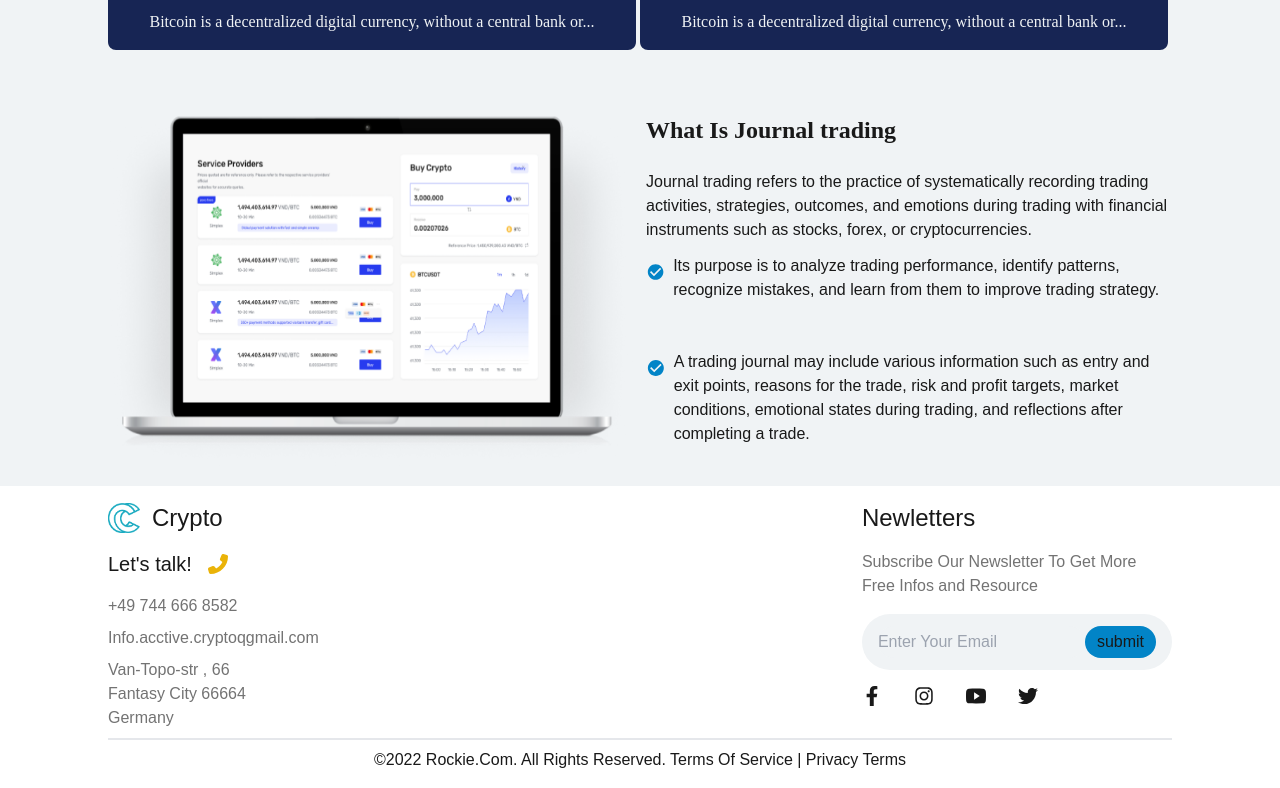
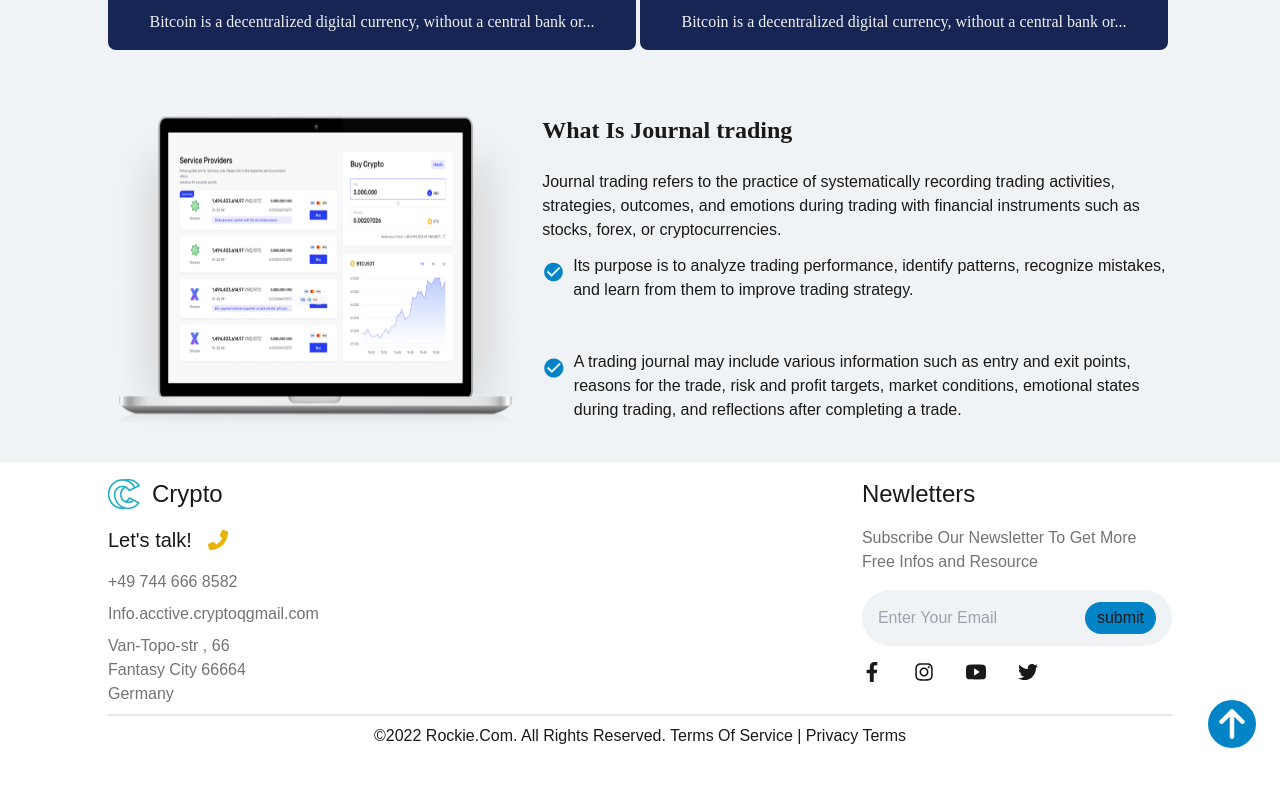
Before and after one commit to adelorosia/crypto_currency_front, a React (Vite) app: page / in a window 1280 px wide. Shown: the part 909-1697 px from the top of the page. After the commit the page ends 1673 px from the top, so only its background shows below. Built offline with nearby package versions, Linux system fonts and the light colour scheme; no server answers; a web font is replaced by a local one.

Commit message:
framer motion footer und home journal up and down component hinzugefügt (#41)
Co-authored-by: ghulamkarimi <karimiamirhossein12@gmail.com>

```diff
--- a/src/App.tsx
+++ b/src/App.tsx
@@ -10,10 +10,15 @@ import {
 } from "./feature/reducers/appSlice";
 import { AppDispatch, RootState } from "./feature/store";
 import SidebarMenu from "./components/navbar/menu/SidebarMenu";
-import { useEffect } from "react";
+import { useEffect, useRef } from "react";
 import { displayUsers } from "./feature/reducers/userSlice";
 import Footer from "./components/footer/Footer";
+import UpAndDown from "./components/upAndDownButton/UpAndDown";
+
+
 const App = () => {
+
+  const goTopRef = useRef<HTMLDivElement>(null);
   const dispatch = useDispatch<AppDispatch>();
   const { isUserPanelOpen, isSidebarMenuOpen, isDarkMode } = useSelector(
     (state: RootState) => state.app
@@ -44,6 +49,7 @@ const App = () => {
       className={`w-full min-h-screen relative ${
         isDarkMode ? "dark-theme" : " light-theme"
       }`}
+      ref={goTopRef}
     >
       <div
         className={`${
@@ -83,8 +89,8 @@ const App = () => {
           <Outlet />
         </main>
         <footer>
-
           <Footer />
+          <UpAndDown goTopRef={goTopRef} />
         </footer>
       </div>
       <ToastContainer />
--- a/src/components/footer/Footer.tsx
+++ b/src/components/footer/Footer.tsx
@@ -1,13 +1,15 @@
-import { useSelector } from "react-redux";
-import { RootState } from "../../feature/store";
-import logo from "../../assets/images/logo.png";
-import MaxWithWrapper from "../MaxWithWrapper";
-import { FaPhoneFlip } from "react-icons/fa6";
-import { FaFacebookF, FaInstagram, FaTwitter } from "react-icons/fa";
-import { IoLogoYoutube } from "react-icons/io5";
+import { useSelector } from "react-redux"; // Importiere useSelector Hook von react-redux für den Zugriff auf den Store
+import { RootState } from "../../feature/store"; // Importiere RootState, um den Typ des Store-States zu definieren
+import logo from "../../assets/images/logo.png"; // Importiere das Logo-Bild
+import MaxWithWrapper from "../MaxWithWrapper"; // Importiere MaxWithWrapper-Komponente
+import { FaPhoneFlip } from "react-icons/fa6"; // Importiere das Telefonsymbol von react-icons/fa6
+import { FaFacebookF, FaInstagram, FaTwitter } from "react-icons/fa"; // Importiere Social-Media-Symbole von react-icons/fa
+import { IoLogoYoutube } from "react-icons/io5"; // Importiere das YouTube-Symbol von react-icons/io5
+import { motion } from "framer-motion"; // Importiere motion von framer-motion für Animationen
+import { fadeIn } from "../../utils/motin"; // Importiere die fadeIn-Animationsfunktion aus den Motin-Utilities
 
 const Footer = () => {
-  const { isDarkMode } = useSelector((state: RootState) => state.app);
+  const { isDarkMode } = useSelector((state: RootState) => state.app); // Zustand des Dunkelmodus aus dem Store abrufen
   return (
     <div
       className={` mt-4 px-3 font-FONT_VIGA ${
@@ -16,49 +18,83 @@ const Footer = () => {
     >
       <MaxWithWrapper className="py-4">
         <div className="flex flex-col gap-4 md:flex md:flex-row justify-between border-b-2 pb-2">
+          {/* Bereich mit dem Firmenlogo und den Kontaktinformationen */}
+          <motion.div
+            variants={fadeIn("left", 0.8)}
+            initial="hidden"
+            whileInView="show"
+            viewport={{ margin: "100px" }}
+          >
             <div>
               <div className="flex items-center gap-3">
-              <img className="w-8" src={logo} alt="" />
-              <p className="text-2xl">Crypto</p>
+                <img className="w-8" src={logo} alt="" /> {/* Firmenlogo */}
+                <p className="text-2xl">Crypto</p> {/* Firmenname */}
               </div>
+              {/* Kontaktinformationen */}
               <div className="flex items-center gap-4 my-4 cursor-pointer">
                 <p className="text-xl">Let's talk! </p>
                 <FaPhoneFlip className="text-xl text-yellow-500 hover:animate-bounce " />
               </div>
-
-            <p className="my-2 text-PRIMARY_GRAY cursor-pointer"> +49 744 666 8582</p>
+              <p className="my-2 text-PRIMARY_GRAY cursor-pointer">
+                {" "}
+                +49 744 666 8582
+              </p>
               <p className="mb-2  text-PRIMARY_GRAY cursor-pointer">
                 Info.acctive.cryptoqgmail.com
               </p>
-
               <p className=" text-PRIMARY_GRAY">Van-Topo-str , 66</p>
               <p className=" text-PRIMARY_GRAY">Fantasy City 66664</p>
               <p className="text-PRIMARY_GRAY">Germany</p>
             </div>
+          </motion.div>
 
+          {/* Trennlinie für mobile Ansicht */}
+          <div className="md:hidden border-b-2" />
+
+          {/* Bereich für Newsletter-Anmeldung */}
+          <motion.div
+            variants={fadeIn("up", 0.8)}
+            initial="hidden"
+            whileInView="show"
+            viewport={{ margin: "100px" }}
+          >
             <div>
-            <p className="text-2xl">Newletters</p>
+              <p className="text-2xl">Newletters</p> {/* Titel */}
               <div className="py-4">
-                <p className=" text-PRIMARY_GRAY">Subscribe Our Newsletter To Get More</p>
+                <p className=" text-PRIMARY_GRAY">
+                  Subscribe Our Newsletter To Get More
+                </p>
                 <p className=" text-PRIMARY_GRAY">Free Infos and Resource </p>
               </div>
-            <div className={`flex justify-between rounded-full w-full py-3 px-4 ${ isDarkMode ? "bg-PRIMARY_BLACK" : "bg-PRIMARY_WHITE"}`}>
+              {/* Eingabefeld für E-Mail-Adresse und Anmeldebutton */}
+              <div
+                className={`flex justify-between rounded-full w-full py-3 px-4 ${
+                  isDarkMode ? "bg-PRIMARY_BLACK" : "bg-PRIMARY_WHITE"
+                }`}
+              >
                 <input
                   placeholder="Enter Your Email"
-                className={`rounded-full outline-none w-full  ${ isDarkMode ? "bg-PRIMARY_BLACK" : "bg-PRIMARY_WHITE"}`} type="email" />
-                <button className="bg-PRIMARY_BLUE py-1  px-3 rounded-full">submit</button>
+                  className={`rounded-full outline-none w-full  ${
+                    isDarkMode ? "bg-PRIMARY_BLACK" : "bg-PRIMARY_WHITE"
+                  }`}
+                  type="email"
+                />
+                <button className="bg-PRIMARY_BLUE py-1  px-3 rounded-full">
+                  submit
+                </button>
               </div>
+              {/* Social-Media-Icons */}
               <div className="flex gap-8 text-xl mt-4 ">
                 <FaFacebookF className="hover:text-PRIMARY_BLUE" />
                 <FaInstagram className="hover:text-PRIMARY_BLUE" />
                 <IoLogoYoutube className="hover:text-PRIMARY_BLUE" />
                 <FaTwitter className="hover:text-PRIMARY_BLUE" />
               </div>
-
             </div>
+          </motion.div>
         </div>
 
-
+        {/* Copyright-Text */}
         <p className="w-full text-center pt-2">
           ©2022 Rockie.Com. All Rights Reserved. Terms Of Service | Privacy
           Terms
--- a/src/components/homeJournal/HomeJournal.tsx
+++ b/src/components/homeJournal/HomeJournal.tsx
@@ -1,35 +1,54 @@
-import { IoMdCheckmarkCircle } from "react-icons/io";
+import { IoMdCheckmarkCircle } from "react-icons/io"; // Importiere das Häkchen-Symbol von react-icons/io
+import { fadeIn } from "../../utils/motin"; // Importiere die fadeIn-Animationsfunktion aus den Motin-Utilities
+import { motion } from "framer-motion"; // Importiere motion von framer-motion für Animationen
 
 const HomeJournal = () => {
   return (
     <div className=" font-FONT_VIGA flex flex-col xl:flex-row lg:justify-between px-3 gap-3">
+      {/* Bildbereich */}
       <div className="flex w-full">
-        <img src="/journal.png" alt="" />
+        <img src="/journal.png" alt="" /> {/* Bild */}
       </div>
+      {/* Textbereich mit Einblendungsanimation */}
+      <motion.div
+        variants={fadeIn("up", 0.8)} // Animationsvarianten und -eigenschaften
+        initial="hidden" // Startzustand der Animation
+        whileInView={"show"} // Animation wird gestartet, wenn das Element im sichtbaren Bereich ist
+        viewport={{ margin: "50px" }} // Sichtbarer Bereich für die Animation
+      >
         <div className=" w-full flex-col place-item-center">
+          {/* Überschrift */}
           <h3 className="text-2xl font-bold mb-3">What Is Journal trading</h3>
+          {/* Textabschnitt */}
           <p className="xl:pt-3">
             Journal trading refers to the practice of systematically recording
-          trading activities, strategies, outcomes, and emotions during trading
-          with financial instruments such as stocks, forex, or cryptocurrencies.
+            trading activities, strategies, outcomes, and emotions during
+            trading with financial instruments such as stocks, forex, or
+            cryptocurrencies.
           </p>
+          {/* Abschnitt mit Häkchen-Symbol und Text */}
           <div className="flex py-6 xl:pt-3 item-start gap-2">
-          <IoMdCheckmarkCircle className="text-4xl text-PRIMARY_BLUE" />
+            <IoMdCheckmarkCircle className="text-4xl text-PRIMARY_BLUE" />{" "}
+            {/* Häkchen-Symbol */}
             <p>
               Its purpose is to analyze trading performance, identify patterns,
-            recognize mistakes, and learn from them to improve trading strategy.
+              recognize mistakes, and learn from them to improve trading
+              strategy.
             </p>
           </div>
+          {/* Abschnitt mit Häkchen-Symbol und Text */}
           <div className="flex py-6 xl:pt-3 item-start gap-2">
-          <IoMdCheckmarkCircle className=" text-6xl text-PRIMARY_BLUE" />
+            <IoMdCheckmarkCircle className=" text-6xl text-PRIMARY_BLUE" />{" "}
+            {/* Häkchen-Symbol */}
             <p className="xl:pt-3">
-            A trading journal may include various information such as entry and
-            exit points, reasons for the trade, risk and profit targets, market
-            conditions, emotional states during trading, and reflections after
-            completing a trade.
+              A trading journal may include various information such as entry
+              and exit points, reasons for the trade, risk and profit targets,
+              market conditions, emotional states during trading, and
+              reflections after completing a trade.
             </p>
           </div>
         </div>
+      </motion.div>
     </div>
   );
 };
--- /dev/null
+++ b/src/components/upAndDownButton/UpAndDown.tsx
@@ -0,0 +1,26 @@
+import { FaCircleArrowUp } from "react-icons/fa6";
+
+
+
+
+
+interface ButtonTopProps {
+  goTopRef: React.RefObject<HTMLDivElement>;
+}
+const ButtonTop: React.FC<ButtonTopProps> = ({ goTopRef }) => {
+  const goTop = () => {
+    const element = goTopRef.current;
+    if (element) {
+      element.scrollIntoView({ block: "start", behavior: "smooth" });
+    }
+  };
+  return (
+
+      <span className="text-5xl absolute right-6 bottom-4 text-PRIMARY_BLUE " onClick={goTop}>
+        <FaCircleArrowUp className="" />
+      </span>
+
+  );
+};
+
+export default ButtonTop;
--- /dev/null
+++ b/src/utils/motin.ts
@@ -0,0 +1,22 @@
+export const fadeIn = (direction: string | number, delay: number) => {
+    return {
+        hidden: {
+            // Startposition abhängig von der Richtung
+            y: direction === 'up' ? 40 : direction === "down" ? -40 : 0,
+            x: direction === 'left' ? 40 : direction === "right" ? -40 : 0
+        },
+        show: {
+            // Endposition
+            y: 0,
+            x: 0,
+            opacity: 1, // volle Deckkraft
+            transition: {
+                // Übergangseigenschaften
+                type: "tween", // Art des Übergangs
+                duration: 1.5, // Dauer des Übergangs in Sekunden
+                delay: delay, // Verzögerung des Übergangs in Sekunden
+                ease: [0.25, 0.25, 0.25, 0.75] // Easing-Funktion für den Übergang
+            }
+        }
+    }
+}
```
Lines whose indentation alone changed are shown as unchanged.
